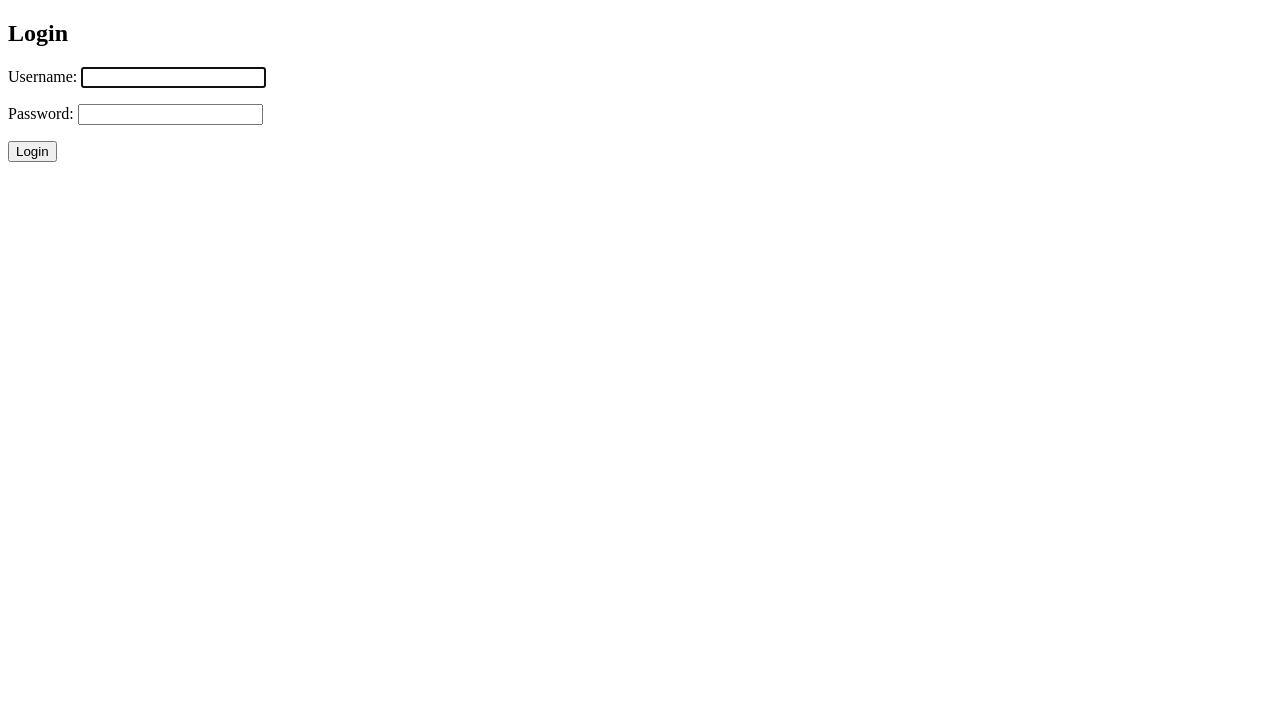
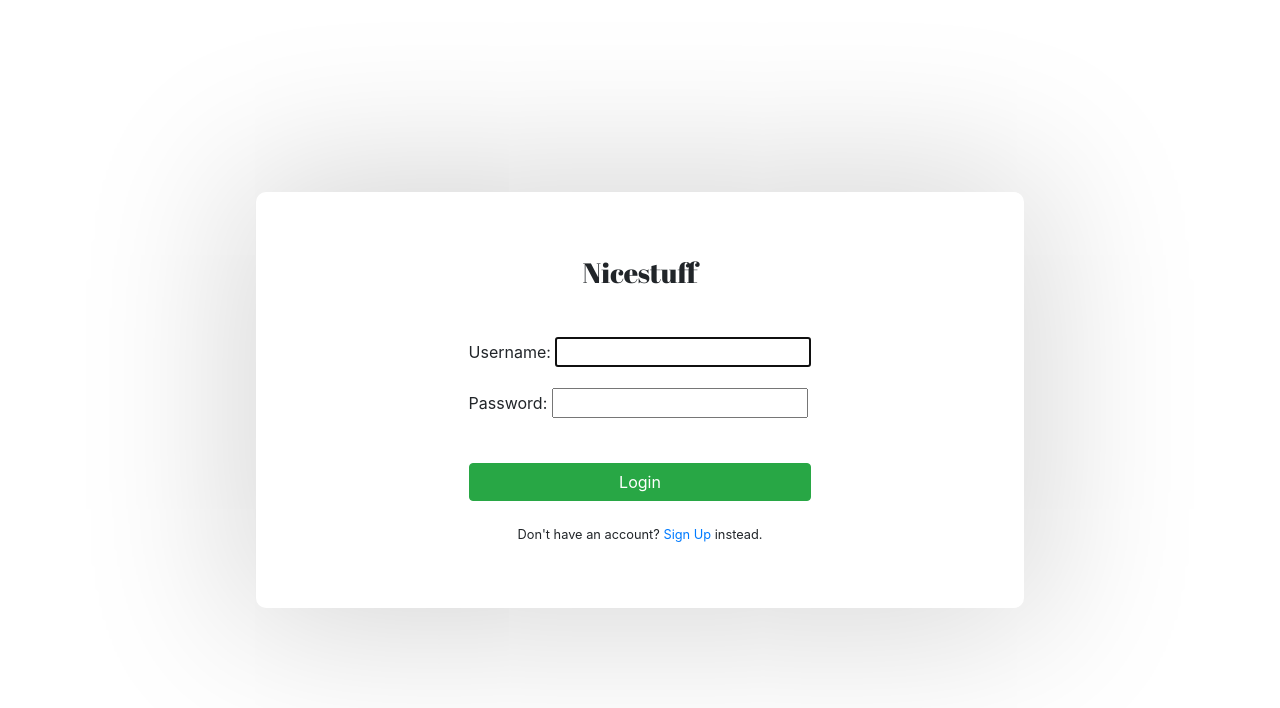
Before and after one commit to shaurya-saxena/nicestuff, a Django app: page /accounts/login/ in a window 1280 px wide. Shown: the top 708 px of the page. Run offline with Django 3.2, Linux system fonts and the light colour scheme; some libraries are stand-ins or nearby versions.

Commit message:
Login page done. Change when social auth added.

```diff
--- a/templates/registration/login.html
+++ b/templates/registration/login.html
@@ -4,15 +4,58 @@
   <meta charset="utf-8">
   <title>{% block title %}Login{% endblock %}
   </title>
+
+  <link rel="stylesheet" href="https://maxcdn.bootstrapcdn.com/bootstrap/4.0.0/css/bootstrap.min.css" integrity="sha384-Gn5384xqQ1aoWXA+058RXPxPg6fy4IWvTNh0E263XmFcJlSAwiGgFAW/dAiS6JXm" crossorigin="anonymous">
+
+  <style>
+    @import url("https://fonts.googleapis.com/css?family=Abril+Fatface");
+    @import url("https://fonts.googleapis.com/css?family=Raleway");
+
+    body, html {
+      margin: 0;
+      padding: 0;
+    }
+    #bigbox {
+      width: 100%;
+      height: 100vh;
+      display: flex;
+      flex-direction: column;
+      justify-content: center;
+      align-items: center;
+    }
+    #box {
+      margin: 0;
+      padding: 5%;
+      width: 60%;
+      display: flex;
+      flex-direction: column;
+      justify-content: space-between;
+      align-items: center;
+      border-radius: 10px;
+      box-shadow: 0em 0em 10em 1em lightgray;
+    }
+    #heading {
+      font-family: 'Abril Fatface';
+      padding-bottom: 40px;
+    }
+    #tiny-message{
+      font-size: 0.8em;
+    }
+  </style>
 </head>
 <body>
-  {% block content %}
-    <h2>Login</h2>
-    <form method="post">
-      {% csrf_token %}
-      {{ form.as_p }}
-      <button type="submit">Login</button>
-    </form>
-  {% endblock %}
+  <div id="bigbox">
+    <div id="box">
+      <h3 id="heading">Nicestuff</h3>
+        <form method="post">
+        {% csrf_token %}
+        {{ form.as_p }}
+        <br>
+        <center><button type="submit" class="btn btn-success btn-md" style="width: 100%;">Login</button></center>
+      </form>
+      <br>
+      <span id="tiny-message"> Don't have an account? <a href="/accounts/signup">Sign Up</a> instead.</span>
+    </div>
+  </div>
 </body>
 </html>
```
Also changed, not shown: templates/signup.html (+11 -0 lines), db.sqlite3.
